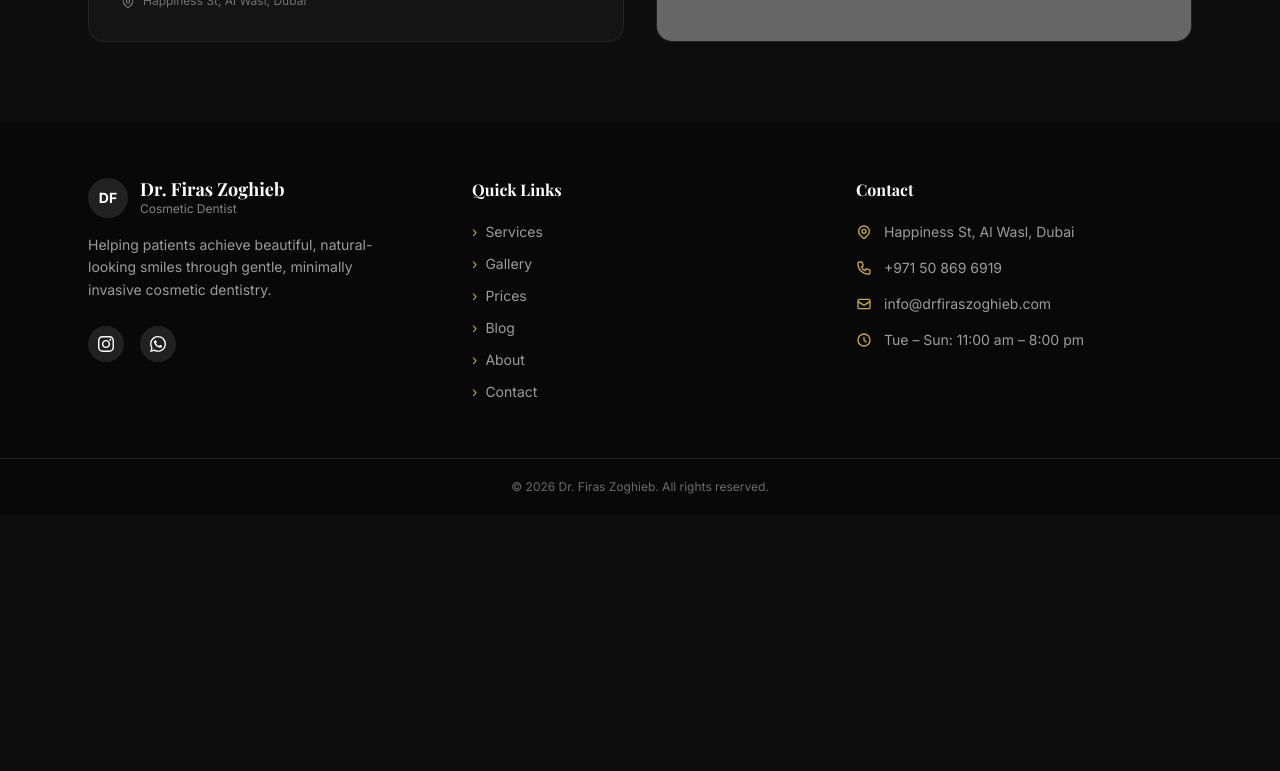
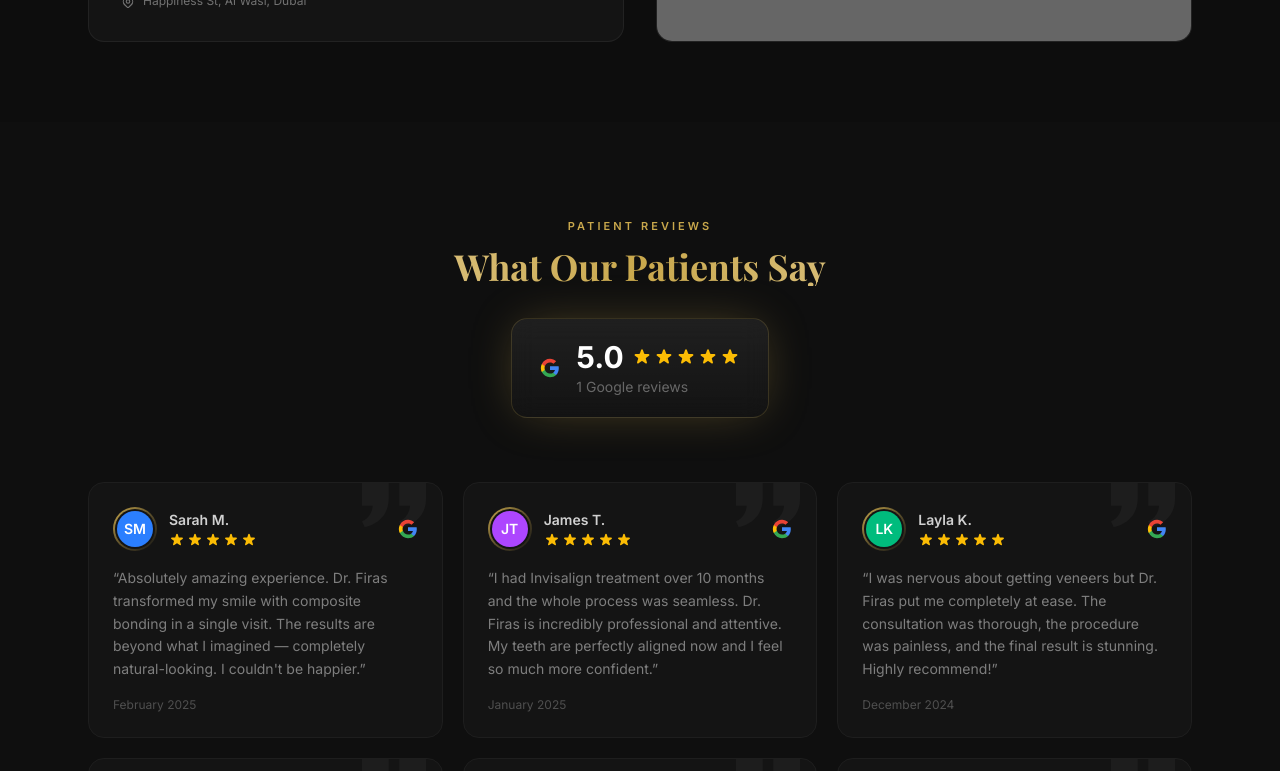
Before and after one commit to baselmaani/drfiras, a Next.js app: page /contact in a window 1280 px wide. Shown: the part 960-1731 px from the top of the page. Before the commit the page ends 1475 px from the top, so only its background shows below. Built offline with nearby package versions, Linux system fonts and the light colour scheme; no server answers; the database is empty; grey boxes are pictures that could not be loaded; a web font is replaced by a local one.

Commit message:
Add Google Reviews section to About and Contact pages

```diff
--- a/src/app/(site)/about/page.tsx
+++ b/src/app/(site)/about/page.tsx
@@ -9,6 +9,7 @@ import Navbar from "@/components/Navbar";
 import BeforeAfter from "@/components/BeforeAfter";
 import { SpeakableJsonLd } from "@/components/JsonLd";
 import FAQ from "@/components/FAQ";
+import GoogleReviews from "@/components/GoogleReviews";
 
 export async function generateMetadata(): Promise<Metadata> {
   const raw = await getSettings();
@@ -163,6 +164,8 @@ export default async function AboutPage() {
         </div>
       </section>
 
+      <GoogleReviews />
+
       {/* FAQ */}
       {aboutFaqItems.length > 0 && <FAQ items={aboutFaqItems} />}
 
--- a/src/app/contact/page.tsx
+++ b/src/app/contact/page.tsx
@@ -8,6 +8,7 @@ import ContactForm from "@/components/ContactForm";
 import Footer from "@/components/Footer";
 import BeforeAfter from "@/components/BeforeAfter";
 import FAQ from "@/components/FAQ";
+import GoogleReviews from "@/components/GoogleReviews";
 import { ContactPageJsonLd } from "@/components/JsonLd";
 
 export async function generateMetadata(): Promise<Metadata> {
@@ -163,6 +164,9 @@ export default async function ContactPage() {
           </div>
         </div>
       </section>
+
+      <GoogleReviews />
+
       {contactFaqItems.length > 0 && <FAQ items={contactFaqItems} />}
       <Footer />
     </>
```
